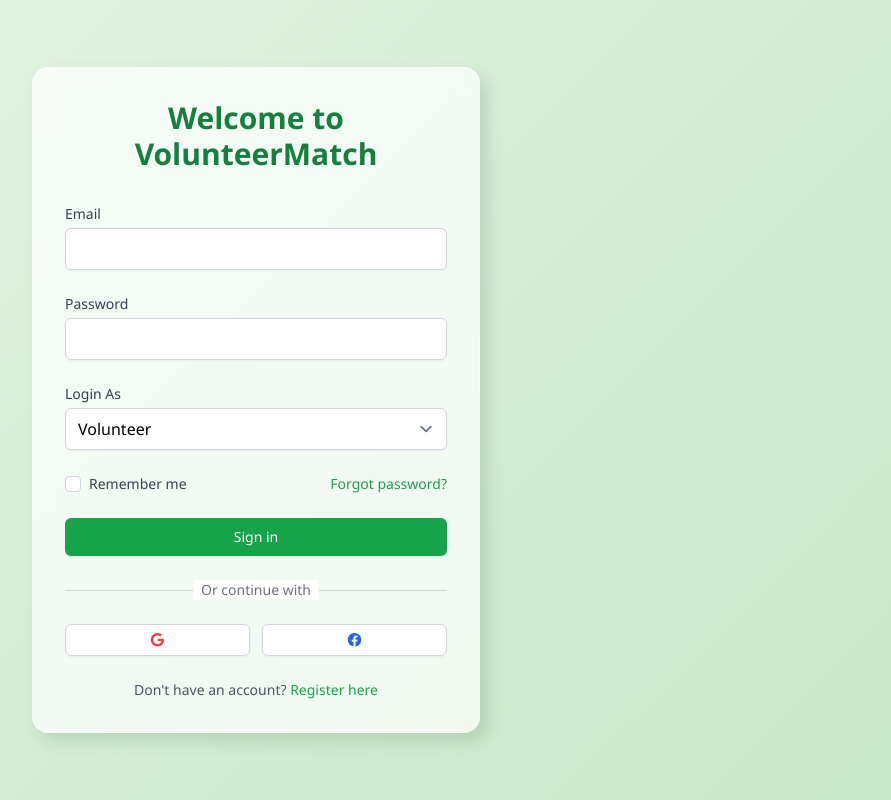
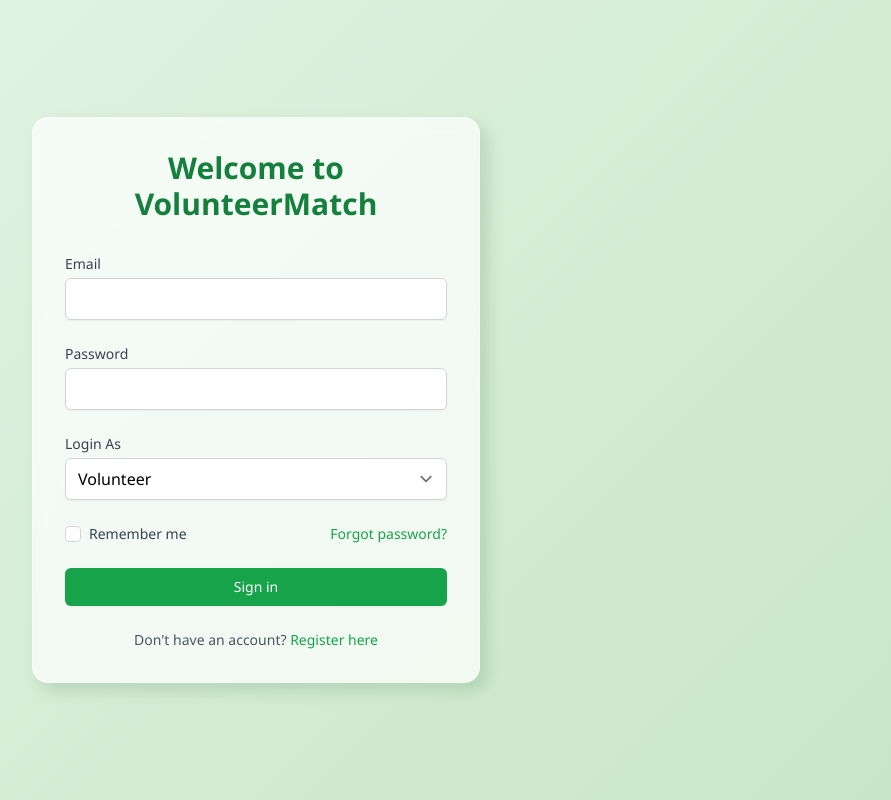
Before and after one commit to jdouuu/volunteerforest, a React (Vite) app in the folder client/: page / in a window 1280 px wide. Shown: the whole page, without its empty margins (384-1275 px from the left). Built offline with nearby package versions, Linux system fonts and the light colour scheme.

Commit message:
removed other login options

```diff
--- a/client/src/components/Login.tsx
+++ b/client/src/components/Login.tsx
@@ -196,28 +196,7 @@
           </div>
         </form>
 
-        {!isRegistering && (
-          <>
-            <div className="mt-6">
-              <div className="relative">
-                <div className="absolute inset-0 flex items-center">
-                  <div className="w-full border-t border-gray-300"></div>
-                </div>
-                <div className="relative flex justify-center text-sm">
-                  <span className="px-2 bg-white text-gray-500">Or continue with</span>
-                </div>
-              </div>
-              <div className="mt-6 grid grid-cols-2 gap-3">
-                <button className="w-full inline-flex justify-center py-2 px-4 border border-gray-300 rounded-md shadow-sm bg-white text-sm font-medium text-gray-700 hover:bg-gray-50 focus:outline-none focus:ring-2 focus:ring-offset-2 focus:ring-green-500">
-                  <i className="fab fa-google text-red-500"></i>
-                </button>
-                <button className="w-full inline-flex justify-center py-2 px-4 border border-gray-300 rounded-md shadow-sm bg-white text-sm font-medium text-gray-700 hover:bg-gray-50 focus:outline-none focus:ring-2 focus:ring-offset-2 focus:ring-green-500">
-                  <i className="fab fa-facebook text-blue-600"></i>
-                </button>
-              </div>
-            </div>
-          </>
-        )}
+        {/* Social login buttons removed for clarity */}
 
         <div className="mt-6 text-center">
           <p className="text-sm text-gray-600">
```
